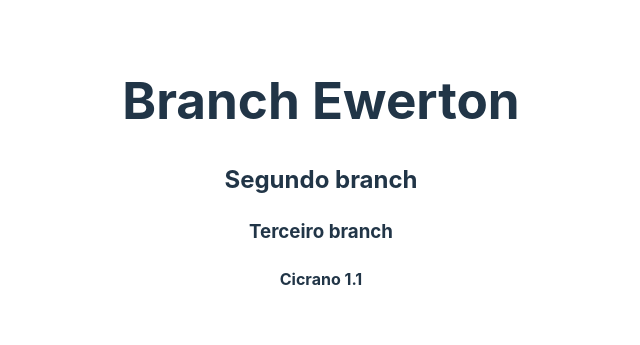
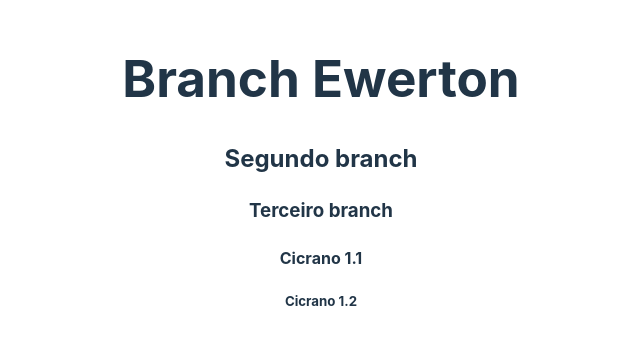
Before and after one commit to cicrano/teste, a React (Vite) app: page / in a window 1280 px wide. Shown: the part 225-570 px from the top of the page, without its empty margins (319-959 px from the left). Built offline with nearby package versions, Linux system fonts and the light colour scheme.

Commit message:
Cicrano 1.2

```diff
--- a/src/App.tsx
+++ b/src/App.tsx
@@ -8,6 +8,7 @@ function App() {
       <h2>Segundo branch</h2>
       <h3>Terceiro branch</h3>
       <h4>Cicrano 1.1</h4>
+      <h5>Cicrano 1.2</h5>
     </>
   )
 }
```
